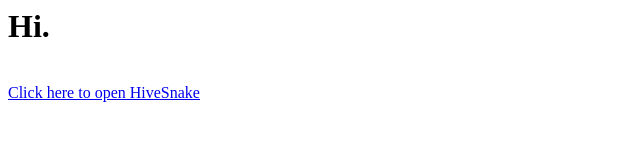
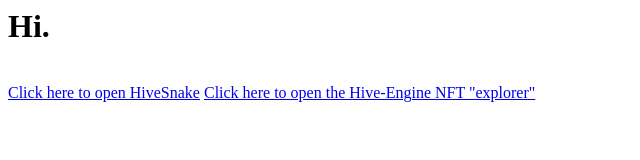
Before and after one commit to djgroen/NFTExplorer, a plain HTML site: page index.html in a window 1280 px wide. Shown: the whole page, without its empty margins (0-640 px from the left). Drawn offline with Linux system fonts and the light colour scheme.

Commit message:
Update index.html

```diff
--- a/index.html
+++ b/index.html
@@ -8,5 +8,6 @@
         <h1> Hi.</h1>
         <br>
         <a href="https://okean123.github.io/HiveSnake/">Click here to open HiveSnake</a>
+        <a href="https://okean123.github.io/HENFTS/">Click here to open the Hive-Engine NFT "explorer"</a>
     </body>
 </html>
```
